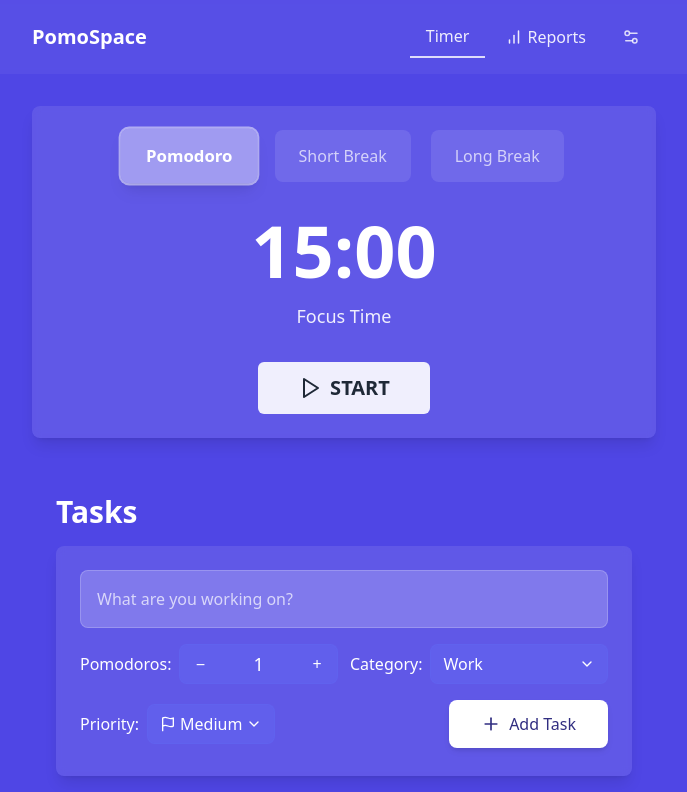
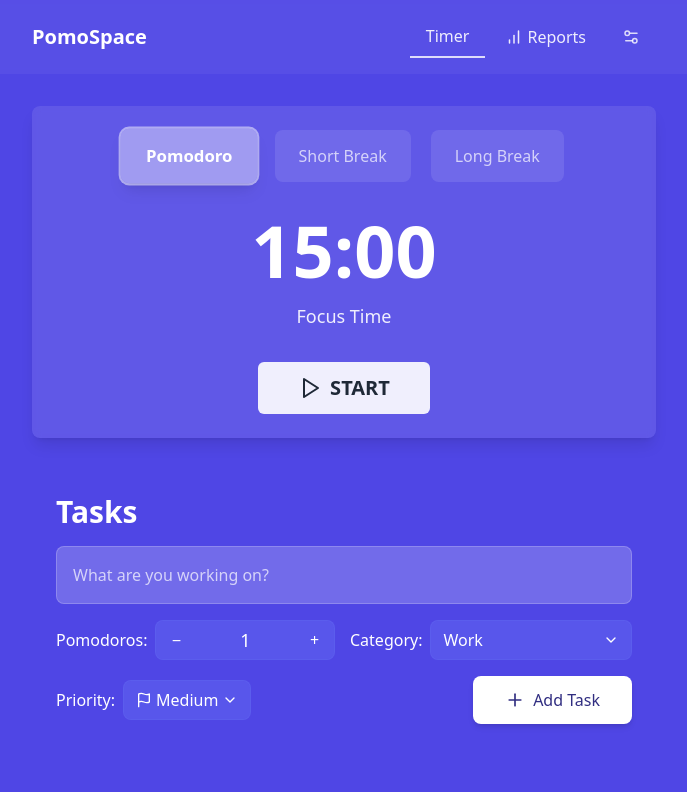
Before and after one commit to JS-qwerty/pomospace, a React (Vite) app: page / in a window 1280 px wide. Shown: the top 792 px of the page, without its empty margins (296-983 px from the left). Built offline with nearby package versions, Linux system fonts and the light colour scheme.

Commit message:
Remove box container around task form for cleaner look

```diff
--- a/src/components/TaskList.tsx
+++ b/src/components/TaskList.tsx
@@ -187,8 +187,8 @@ export const TaskList: React.FC<TaskListProps> = ({
         Tasks
       </h2>
 
-      {/* Task Input Form - Now in a container box similar to timer */}
-      <div className="w-full bg-white/10 backdrop-blur-sm rounded-lg p-4 sm:p-6 shadow-lg mb-8 mx-auto">
+      {/* Task Input Form - No box container, just clean controls */}
+      <div className="w-full mb-8 mx-auto">
         <div className="relative mb-4">
           <input
             type="text"
```
